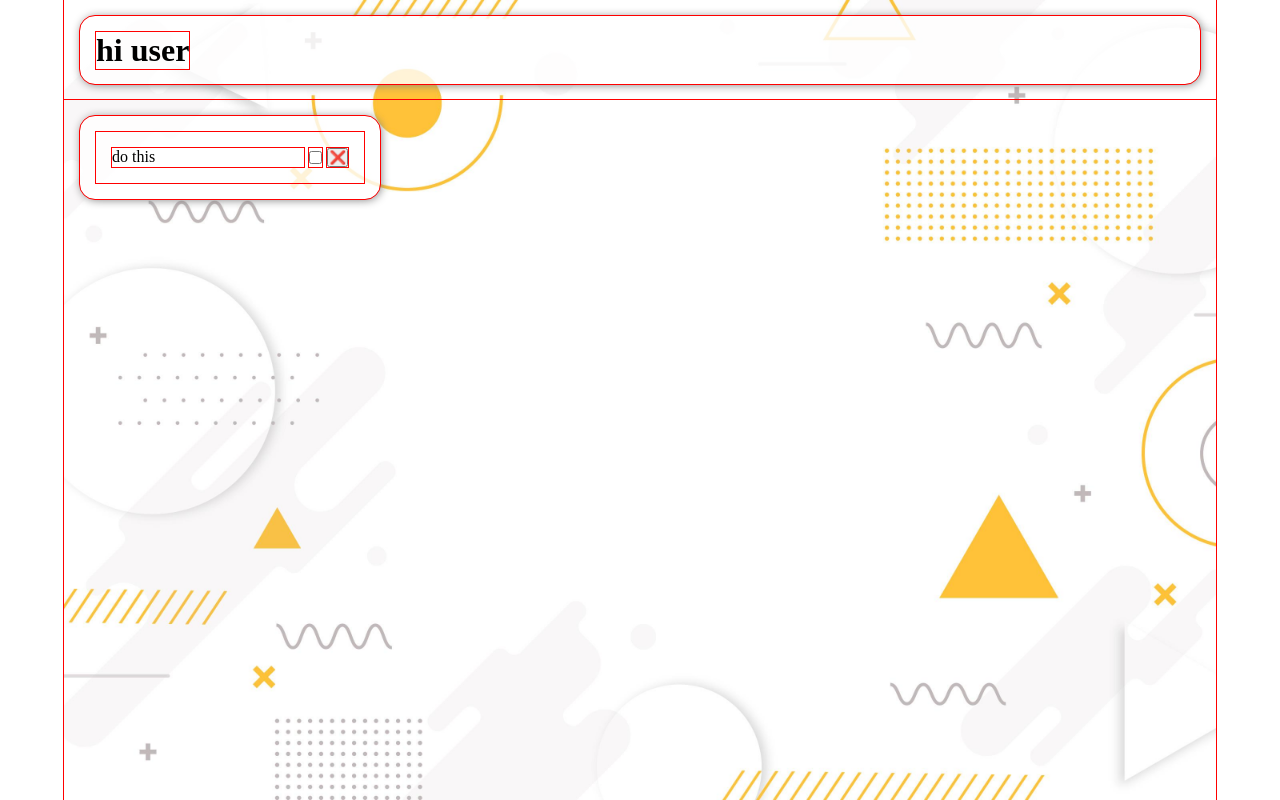
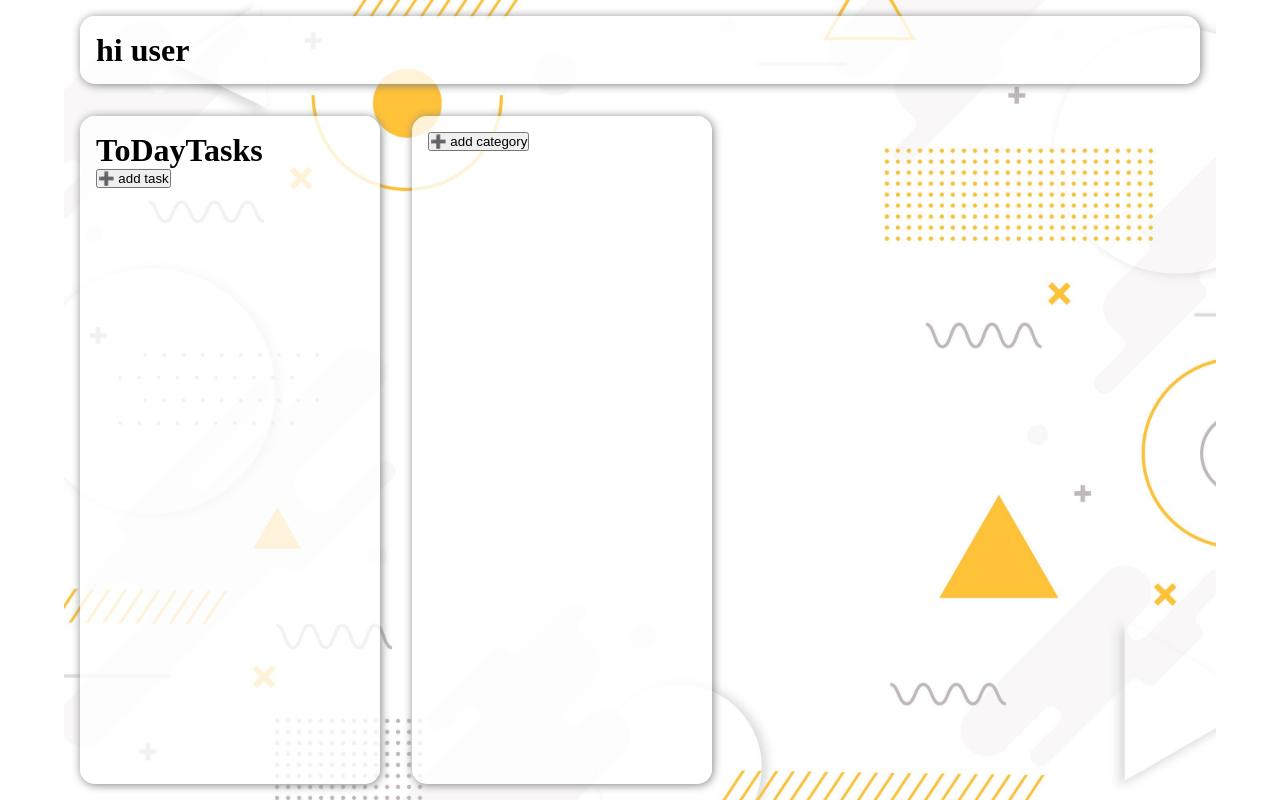
Before and after one commit to Salwa-mansour/toDo1, a website built with webpack: page dist/index.html in a window 1280 px wide. Built offline with nearby package versions, Linux system fonts and the light colour scheme.

Commit message:
Publish to gh pages

```diff
--- a/dist/index.html
+++ b/dist/index.html
@@ -1 +1 @@
-<!doctype html><html lang="en"><head><meta charset="UTF-8"><meta name="viewport" content="width=device-width,initial-scale=1"><title>to Do App</title><script defer="defer" src="runtime.bundle.js"></script><script defer="defer" src="main.bundle.js"></script><link href="main.css" rel="stylesheet"></head><body><div class="page"><header><h1 contenteditable="true">hi user</h1></header><main><div class="category"><ul class="toDos"><li><p>do this</p><input type="checkbox" name="done"> <button class="delete">❌</button></li></ul></div></main></div></body></html>
+<!doctype html><html lang="en"><head><meta charset="UTF-8"><meta name="viewport" content="width=device-width,initial-scale=1"><title>to Do App</title><script defer="defer" src="runtime.bundle.js"></script><script defer="defer" src="main.bundle.js"></script><link href="main.css" rel="stylesheet"></head><body><div class="page"><header><h1 contenteditable="true">hi user</h1></header><main id="category-container" class="container"><div class="created-categories"></div><div class="add-category category"><button id="add-category-btn">➕ add category</button><dialog id="add-category"><form method="dialog"><input placeholder="add category"> <button type="submit">add</button></form></dialog></div></main></div></body></html>
--- a/dist/main.css
+++ b/dist/main.css
@@ -5,8 +5,92 @@
     margin: 0;
     -webkit-box-sizing: border-box;
             box-sizing: border-box;
-    outline: 1px solid red;
+
 }
+:root{
+    --space-1:1rem;
+    --space-2:2rem;
+}
+ul{
+    list-style: none;
+}
+ul li{
+    padding: var(--space-1);
+}
+
 .page{
     background-image: url(b984b1775e72af2a9264.jpg);
+    height: 100vh;
+    width: 100vw;
+    background-size: cover;
+    background-repeat: no-repeat;
+    display: grid;
+    grid-template-rows: 100px 1fr;
+    grid-template-areas:"header"
+                        "content";
+    max-width: 1200px;
+    margin: auto;
+    width: 90%;
+
 }
+header{
+    grid-area: header;
+    padding: var(--space-1);
+    margin: var(--space-1);
+    display: -webkit-box;
+    display: -webkit-flex;
+    display: -ms-flexbox;
+    display: flex;
+    -webkit-box-align: center;
+    -webkit-align-items: center;
+        -ms-flex-align: center;
+            align-items: center;
+}
+
+main{
+    grid-area: content;
+    padding: var(--space-1);
+}
+.container{
+    display: -webkit-box;
+    display: -webkit-flex;
+    display: -ms-flexbox;
+    display: flex;
+    gap:var(--space-2) ;
+    overflow-x: scroll;
+}
+.category{
+    width: 300px;
+    min-width: 300px;
+    padding: var(--space-1);
+
+}
+.category,
+header{
+      background-color: hsla(0, 0%, 100%, 0.8);
+    border-radius: 15px;
+    -webkit-box-shadow: 1px 1px 10px gray;
+            box-shadow: 1px 1px 10px gray;
+}
+.toDos li{
+    display: -webkit-box;
+    display: -webkit-flex;
+    display: -ms-flexbox;
+    display: flex;
+   gap: 5px;
+}
+.toDos li p{
+    -webkit-box-flex: 1;
+    -webkit-flex: 1;
+        -ms-flex: 1;
+            flex: 1;
+}
+dialog::-ms-backdrop {
+    background-color: hsl(250, 100%, 50%, 0.25);
+  }
+dialog::backdrop {
+    background-color: hsl(250, 100%, 50%, 0.25);
+  }
+  .created-categories{
+    display: contents;
+  }
```
Also changed, not shown: dist/main.bundle.js (+1 -1 lines).
